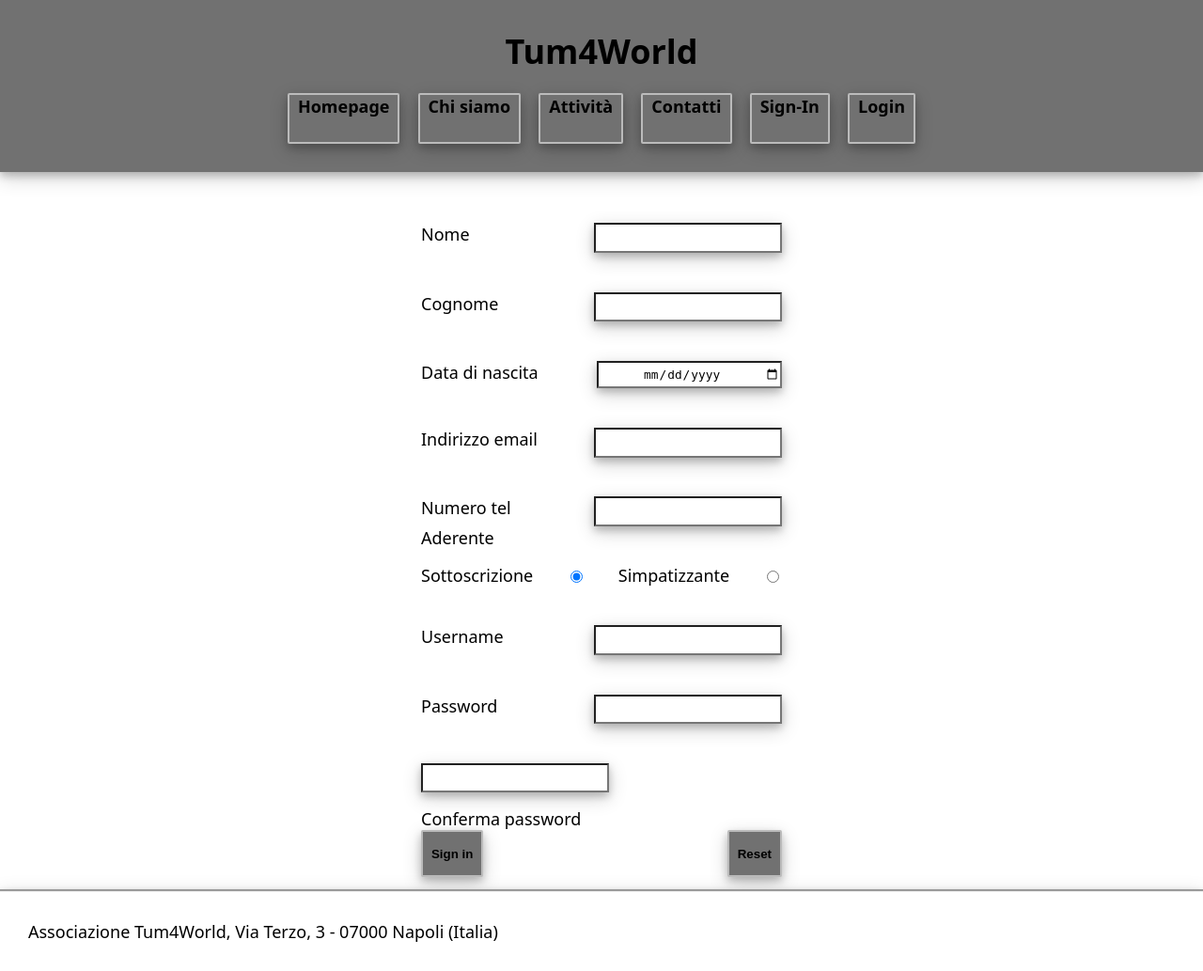
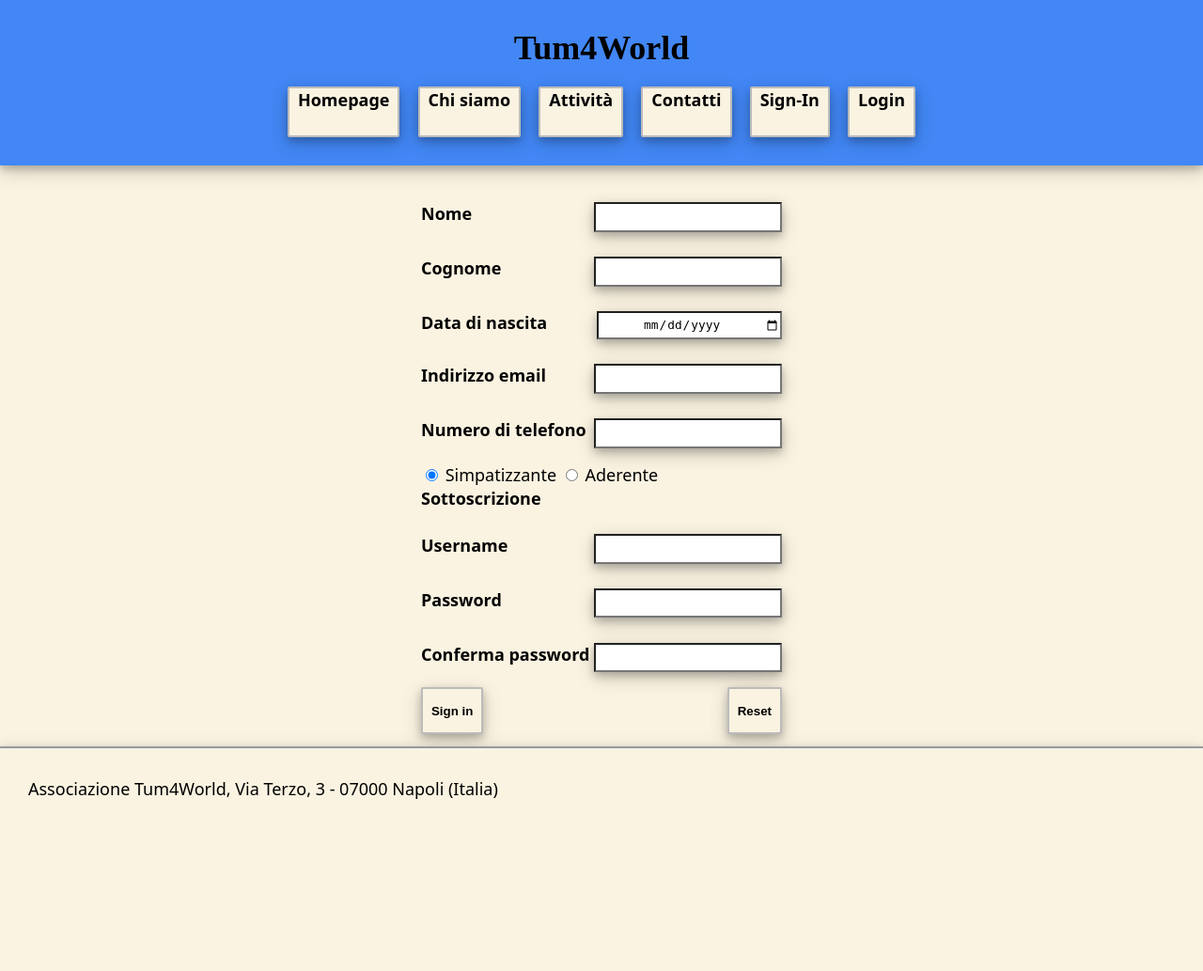
Before and after one commit to riccardoFus/progettoWeb, a Java web app: page /sign_in.jsp in a window 1280 px wide. Shown: the whole page at 94% size. After the commit the page ends 850 px from the top, so only its background shows below. Run offline with Tomcat 11, a stand-in JSP engine, Linux system fonts and the light colour scheme.

Commit message:
Modifiche minori

```diff
--- /dev/null
+++ b/Sorgente/src/main/java/it/thum4world/logInServlet.java
@@ -0,0 +1,4 @@
+package it.thum4world;
+
+public class logInServlet {
+}
--- a/Sorgente/src/main/webapp/css/signIn_style.css
+++ b/Sorgente/src/main/webapp/css/signIn_style.css
@@ -17,7 +17,7 @@
 .row{
     display: flex;
     flex-flow: row wrap-reverse;
-    gap: 2vh;
+    gap: 0.1vh;
 }
 
 .warn{
@@ -25,7 +25,9 @@
     width: 15vw;
 }
 
-
 input.textbox{
     width: 15vw;
 }
+.label{
+    font-weight: bold;
+}
--- a/Sorgente/src/main/webapp/css/style.css
+++ b/Sorgente/src/main/webapp/css/style.css
@@ -1,5 +1,5 @@
 body {
-    background-color: #ffffff;
+    background-color: #faf3e1;
     font-family: system-ui, -apple-system, BlinkMacSystemFont, 'Segoe UI', Roboto, Oxygen, Ubuntu, Cantarell, 'Open Sans', 'Helvetica Neue', sans-serif;
     font-size: large;
     margin: 0;
@@ -32,7 +32,7 @@ p{
     border:2px solid #bbbbbb;
     border-radius: 2px;
     text-decoration: none;
-    background-color: #717171;
+    background-color: #faf3e1;
     height: 50px;
     padding-left: 0.7vw;
     padding-right: 0.7vw;
@@ -52,13 +52,13 @@ p{
 }
 
 #header{
-    background-color: #717171;
+    background-color: #4287f5;
     padding: 20px;
     box-shadow: 0 4px 8px 0 rgba(0, 0, 0, 0.2), 0 6px 20px 0 rgba(0, 0, 0, 0.19);
 }
 
 #footer{
-    background-color: #ffffff;
+    background-color: #faf3e1;
     border-top-style: groove;
     padding: 20px;
     box-shadow: 0 4px 8px 0 rgba(0, 0, 0, 0.2), 0 6px 20px 0 rgba(0, 0, 0, 0.19);
--- a/Sorgente/src/main/webapp/header.jsp
+++ b/Sorgente/src/main/webapp/header.jsp
@@ -18,13 +18,12 @@
     <% }else if(pagina.equals("chisiamo.jsp")){%>
     <link rel="stylesheet" href="css/styleSlider.css" type="text/css">
     <%}%>
-
 </head>
 
 <body>
 <header id="header" >
     <div>
-        <h1>Tum4World</h1>
+        <h1 style="font-family:Papyrus">Tum4World</h1>
         <div class="divBottoni">
             <a class="button" href="<%= response.encodeURL("homepage.jsp")%>">Homepage</a>
             <a class="button" href="<%=response.encodeURL("chisiamo.jsp")%>">Chi siamo</a>
--- a/Sorgente/src/main/webapp/sign_in.jsp
+++ b/Sorgente/src/main/webapp/sign_in.jsp
@@ -5,70 +5,64 @@
     <div class="flex-container">
         <form method="post" action="<%= response.encodeURL("./registrazione_confermata.jsp")%>" onsubmit="return validate()" id="form">
             <div class="row">
-                <label>Nome</label>
+                <label class="label">Nome</label>
                 <input type="text" name="nome" class="textbox">
                 <span id="warnNome" class="warn"></span>
-
             </div>
 
             <div class="row">
-                <label>Cognome</label>
+                <label class="label">Cognome</label>
                 <input type="text" name="cognome" class="textbox">
                 <span id="warnCogn" class="warn"></span>
             </div>
 
             <div class="row">
-                <label>Data di nascita</label>
+                <label class="label">Data di nascita</label>
                 <input type="date" name="data di nascita" class="textbox">
                 <span id="warnData" class="warn"></span>
-
             </div>
 
             <div class="row">
-                <label>Indirizzo email</label>
+                <label class="label">Indirizzo email</label>
                 <input type="text" name="email" class="textbox">
                 <span id="warnEmail" class="warn"></span>
-
             </div>
 
             <div class="row">
-                <label>Numero tel</label>
+                <label class="label">Numero di telefono</label>
                 <input type="tel" name="telefono" class="textbox">
                 <span id="warnTel" class="warn"></span>
-
             </div>
 
-            <div class="row">
-                <label>Sottoscrizione</label>
+            <div class="row" style="padding-top: 2vh">
+                <label class="label">Sottoscrizione</label>
+                <div style="padding-right: 2vh">
                 <input type="radio" name="simp" value="simpatizzante" checked>
                 <label>Simpatizzante</label>
                 <input type="radio" name="ad" value="aderente">
                 <label>Aderente</label>
-
+                </div>
             </div>
 
             <div class="row">
-                <label>Username</label>
+                <label class="label">Username</label>
                 <input type="text" name="username" class="textbox">
                 <span id="warnUser" class="warn"></span>
-
             </div>
 
             <div class="row">
-                <label>Password</label>
+                <label class="label">Password</label>
                 <input type="password" name="psw" class="textbox">
                 <span id="warnPsw" class="warn"></span>
-
             </div>
 
             <div class="row">
-                <label>Conferma password</label>
+                <label class="label">Conferma password</label>
                 <input type="password" name="psw confermata" class="textbox">
                 <span id="warnPswConf" class="warn"></span>
-
             </div>
 
-            <div class="row">
+            <div class="row" style="padding-top: 2vh">
                 <input type="submit" value="Sign in" class="button">
                 <input type="button" onclick="return reset()" value="Reset" class="button">
             </div>
```
Also changed, not shown: 1 other file.
